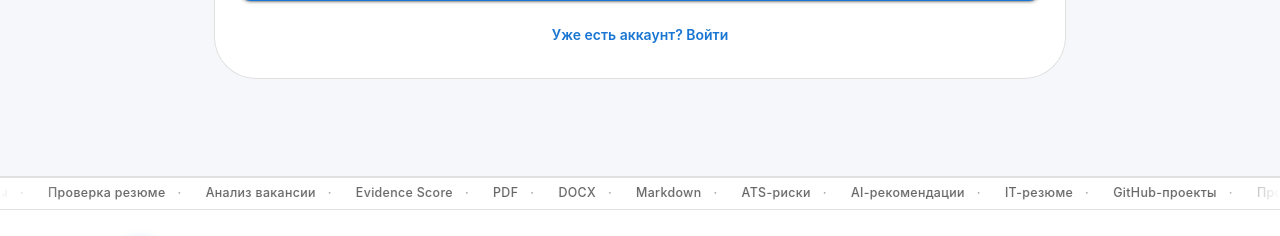
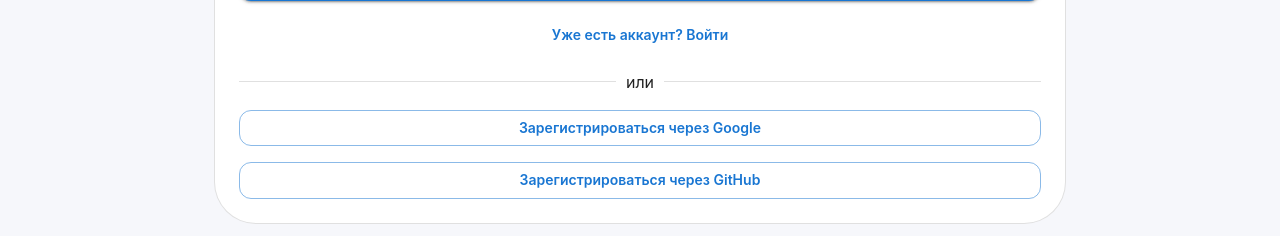
Before and after one commit to painmoney/diplome-cv-builder, a React (Vite) app: page /register in a window 1280 px wide. Shown: the part 396-632 px from the top of the page. Built offline with nearby package versions, Linux system fonts and the light colour scheme; no server answers.

Commit message:
feat: add OAuth login buttons (Google, GitHub)

```diff
--- a/src/pages/Login.jsx
+++ b/src/pages/Login.jsx
@@ -9,6 +9,7 @@
   Alert,
   Paper,
   Stack,
+  Divider,
 } from "@mui/material";
 
 function getAuthErrorMessage(error) {
@@ -70,6 +71,15 @@
     }
   };
 
+  const handleOAuthLogin = async (provider) => {
+    setError("");
+    const { error } = await supabase.auth.signInWithOAuth({
+      provider,
+      options: { redirectTo: window.location.origin + "/dashboard" },
+    });
+    if (error) setError(error.message);
+  };
+
   return (
     <Paper
       elevation={0}
@@ -127,6 +137,26 @@
           <Button variant="text" fullWidth onClick={() => navigate("/register")}>
             Нет аккаунта? Зарегистрироваться
           </Button>
+
+          <Divider sx={{ my: 1 }}>или</Divider>
+
+          <Button
+            variant="outlined"
+            fullWidth
+            onClick={() => handleOAuthLogin("google")}
+            sx={{ textTransform: "none" }}
+          >
+            Войти через Google
+          </Button>
+
+          <Button
+            variant="outlined"
+            fullWidth
+            onClick={() => handleOAuthLogin("github")}
+            sx={{ textTransform: "none" }}
+          >
+            Войти через GitHub
+          </Button>
         </Stack>
       </Box>
     </Paper>
--- a/src/pages/Register.jsx
+++ b/src/pages/Register.jsx
@@ -8,6 +8,7 @@
   Alert,
   Paper,
   Stack,
+  Divider,
 } from "@mui/material";
 import { supabase } from "../api/supabaseClient";
 import { useNavigate } from "react-router-dom";
@@ -110,6 +111,20 @@
     }
   };
 
+  const handleOAuthLogin = async (provider) => {
+    const { error } = await supabase.auth.signInWithOAuth({
+      provider,
+      options: { redirectTo: window.location.origin + "/dashboard" },
+    });
+    if (error) {
+      setSnackbar({
+        open: true,
+        message: error.message,
+        severity: "error",
+      });
+    }
+  };
+
   return (
     <Paper
       elevation={0}
@@ -161,6 +176,26 @@
           <Button variant="text" fullWidth onClick={() => navigate("/login")}>
             Уже есть аккаунт? Войти
           </Button>
+
+          <Divider sx={{ my: 1 }}>или</Divider>
+
+          <Button
+            variant="outlined"
+            fullWidth
+            onClick={() => handleOAuthLogin("google")}
+            sx={{ textTransform: "none" }}
+          >
+            Зарегистрироваться через Google
+          </Button>
+
+          <Button
+            variant="outlined"
+            fullWidth
+            onClick={() => handleOAuthLogin("github")}
+            sx={{ textTransform: "none" }}
+          >
+            Зарегистрироваться через GitHub
+          </Button>
         </Stack>
       </Box>
 
```
